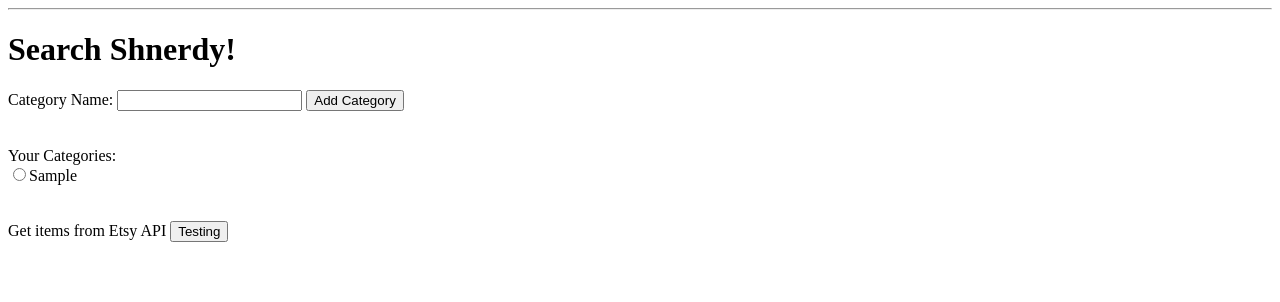
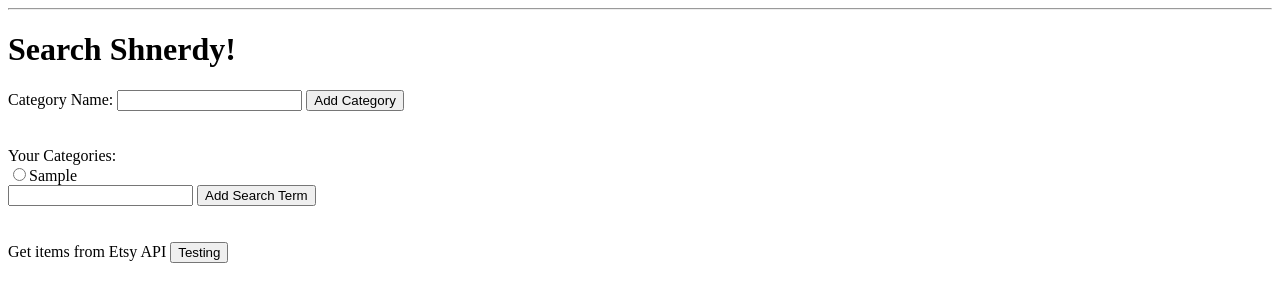
Before and after one commit to elphabecca/shnerdy, a Flask app: page /1 in a window 1280 px wide. Shown: the top 302 px of the page. Run offline with Flask 2, Linux system fonts and the light colour scheme; tables that the repository leaves empty hold one stand-in row (values such as "Sample post").

Commit message:
User_page now shows terms -- users can add terms and they are added to the db as well.

```diff
--- a/server.py
+++ b/server.py
@@ -186,16 +186,18 @@ def show_user_terms(user_id):
     """Show the user their categories and terms, allow them to add new terms and edit fields."""
 
     user = User.query.get(user_id)
-    terms = Term.query.filter(Term.user_id == user_id).all()
+    terms = Term.query.filter(Term.user_id == user_id, Term.parent_id != None).all()
+    categories = Term.query.filter(Term.user_id == user_id, Term.parent_id == None).all()
 
     return render_template('user_page.html',
                             user=user,
+                            categories=categories,
                             terms=terms)
 
 
-@app.route('/add_terms', methods=['POST'])
-def add_terms():
-    """Add categories and terms to the user's detail page."""
+@app.route('/add_category', methods=['POST'])
+def add_category():
+    """Add category to the db."""
 
     category = str(request.form.get('category'))
     user_id = int(request.form.get('user_id'))
@@ -206,8 +208,33 @@ def add_terms():
     db.session.add(new_category)
     db.session.commit()
 
+    category_object = Term.query.filter(Term.term == category).first()
+    category_id = category_object.id
+
     results_dict = {'message' : "'%s' has been added as a category!" % category,
-                    "category_name" : category}
+                    "category_name" : category,
+                    "user_id" : user_id,
+                    "category_id" : category_id}
+
+    return jsonify(results_dict)
+
+@app.route('/add_term', methods=['POST'])
+def add_term():
+    """Add term to the db."""
+
+    term = str(request.form.get('term'))
+    user_id = int(request.form.get('user_id'))
+    parent_id = int(request.form.get('parent_id'))
+
+    # Add the new category to the db:
+    new_term = Term(term=term,
+                    user_id=user_id,
+                    parent_id=parent_id)
+    db.session.add(new_term)
+    db.session.commit()
+
+    results_dict = {'message' : "'%s' has been added as a term!" % term,
+                    "term_name" : term}
 
     return jsonify(results_dict)
 
--- a/templates/user_page.html
+++ b/templates/user_page.html
@@ -4,55 +4,107 @@
 
 <h1>Search Shnerdy!</h1>
 
-{% if terms == [] %}
+{% if categories == [] %}
 <p>Looks like you haven't created any searches yet. Add some below!</p>
 {% endif %}
 
-<form action='/add_terms' id="cat_add_form" method="POST">
-    Category Name: <input type="text" id="category" name="category">
-    <input type="hidden" id="user_id" name="user_id" value="{{ user.id }}">
+<form action='/add_category' id="cat_add_form" method="POST">
+    Category Name: <input type="text" id="new_category_box" name="category">
+    <input type="hidden" id="user_id_category" name="user_id" value="{{ user.id }}">
     <input type="submit" id="category_add" value="Add Category">
 </form><br><br>
 
 <div id="term_div">Your Categories:
-    <form id="term_form">
-        {% for term in terms %}
-            <input type="radio">{{ term.term }}<br>
+        {% for category in categories %}
+        <form class="term_add_form" method="POST">
+            <input type="radio" id="category_name">{{ category.term }}<br>
+                    <input type="text" class="new_term_box" name="new_term_box">
+                    <input type="hidden" class="user_id_term" name="user_id" value="{{ user.id }}">
+                    <input type="hidden" class="parent_id" name="parent_id" value="{{ category.id }}">
+                    <button class="term_button">Add Search Term</button>
+                </form>
+                        {% for term in terms %}
+                            {% if term.parent_id == category.id %}
+                                <li>{{ term.term }}</li>
+                            {% endif %}
+                        {% endfor %}
         {% endfor %}
-    </form>
 </div><br><br>
 
 
 <script type="text/javascript">
 
-    function makeCategoryInputElement(categoryName){
+    // LOGIC FOR CATEGORIES
+    function makeCategoryInputElement(categoryName, userId, categoryId){
         // make a string of HTML
-        return '<input type="radio">' + categoryName;
+        var html = '<input type="radio">' + categoryName + '<br><form action="/add_term" id="term_add_form" method="POST"><input type="text" id="new_term_box" name="new_term_box"><input type="hidden" id="user_id_term" name="user_id" value=' + userId + '><input type="hidden" id="parent_id" name="parent_id" value=' + categoryId + '><input type="submit" id="term_add" value="Add Search Term"><br></form>';
+        return html;
     }
 
     function showConfirmation(results) {
-        alert(results["message"]);
-        $('#category').val("");
-        var someHtml = makeCategoryInputElement(results.category_name);
-        $('#term_form').append(someHtml);
+        // alert the user their category has been added
+        // empty the text area of the form
+        // append their new category to the list which displays on their page
+        alert(results.message);
+        $('#new_category_box').val("");
+        var someHtml = makeCategoryInputElement(results.category_name,
+                                                results.user_id,
+                                                results.category_id);
+        $('#term_div').append(someHtml);
     }
 
     function submitCategory(evt) {
         evt.preventDefault();
 
         var formInputs = {
-            "category" : $('#category').val(),
-            "user_id" : $('#user_id').val()
+            "category" : $('#new_category_box').val(),
+            "user_id" : $('#user_id_category').val()
         };
 
-        $.post("/add_terms",
+        $.post("/add_category",
             formInputs,
             showConfirmation);
 
-        console.dir(evt)
+        console.dir(evt);
     }
 
-    $('#cat_add_form').on('submit', submitCategory)
+    $('#cat_add_form').on('submit', submitCategory);
+
+    // LOGIC FOR TERMS
+    function showConfirmationTerm(results) {
+        // alert the user their term has been added
+        // empty the text area of the form
+        // append their new term to the list which displays on their page
+        alert(results.message);
+        var box = $('.new_term_box');
+        box.val("");
+    }
+
+    function submitTerm(evt) {
+        evt.preventDefault();
+
+        var thingTheyClickedOn = $(evt.currentTarget);
+        var listOfInputs = thingTheyClickedOn.siblings();
+        var termInput = $(listOfInputs[2]);
+        var userInfo = $(listOfInputs[3]);
+        var catInfo = $(listOfInputs[4]);
+
+       var formInputs = {
+            "term" : termInput.val(),
+            "user_id" : userInfo.val(),
+            "parent_id" : catInfo.val()
+        };
+
+        console.log(formInputs);
+
+        $.post("/add_term",
+            formInputs,
+            showConfirmationTerm);
+
+        console.dir(evt);
+    }
+
+    $('.term_button').on('click', submitTerm);
 </script>
 
 <div>
```
